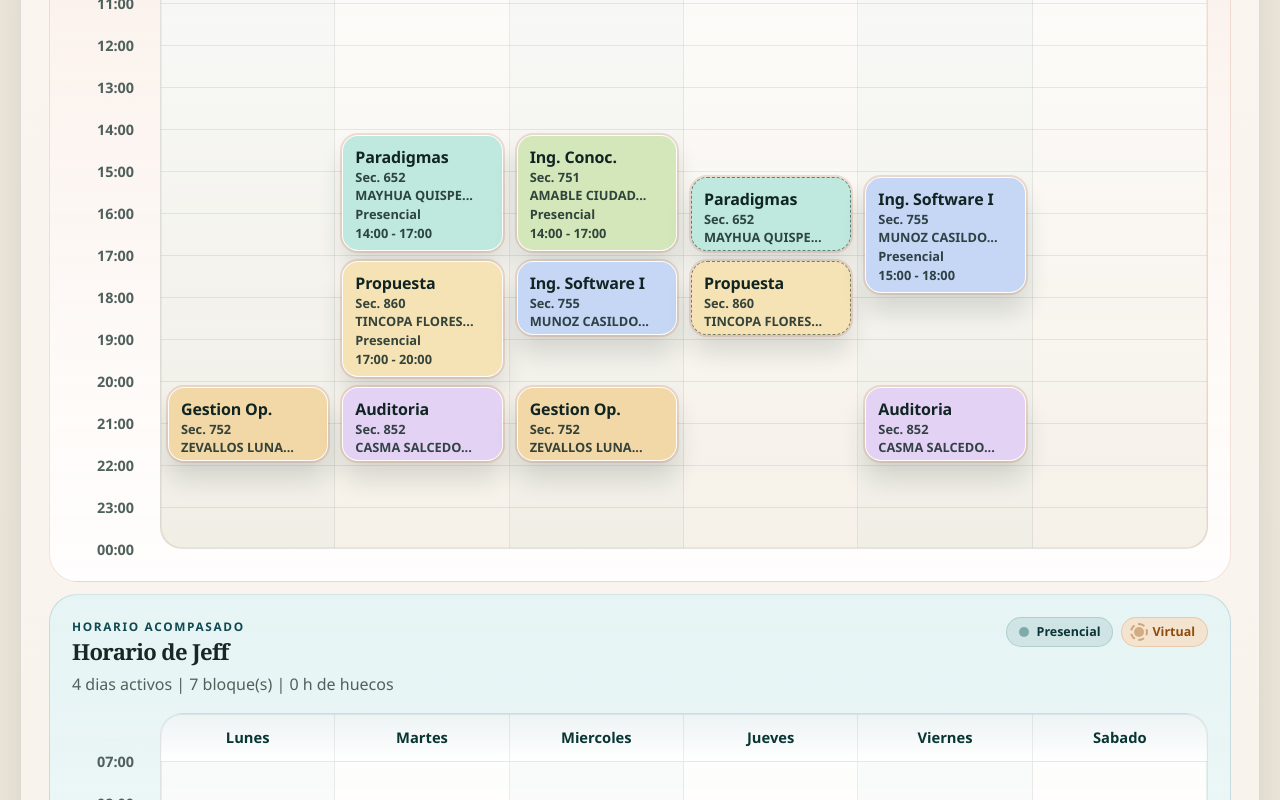
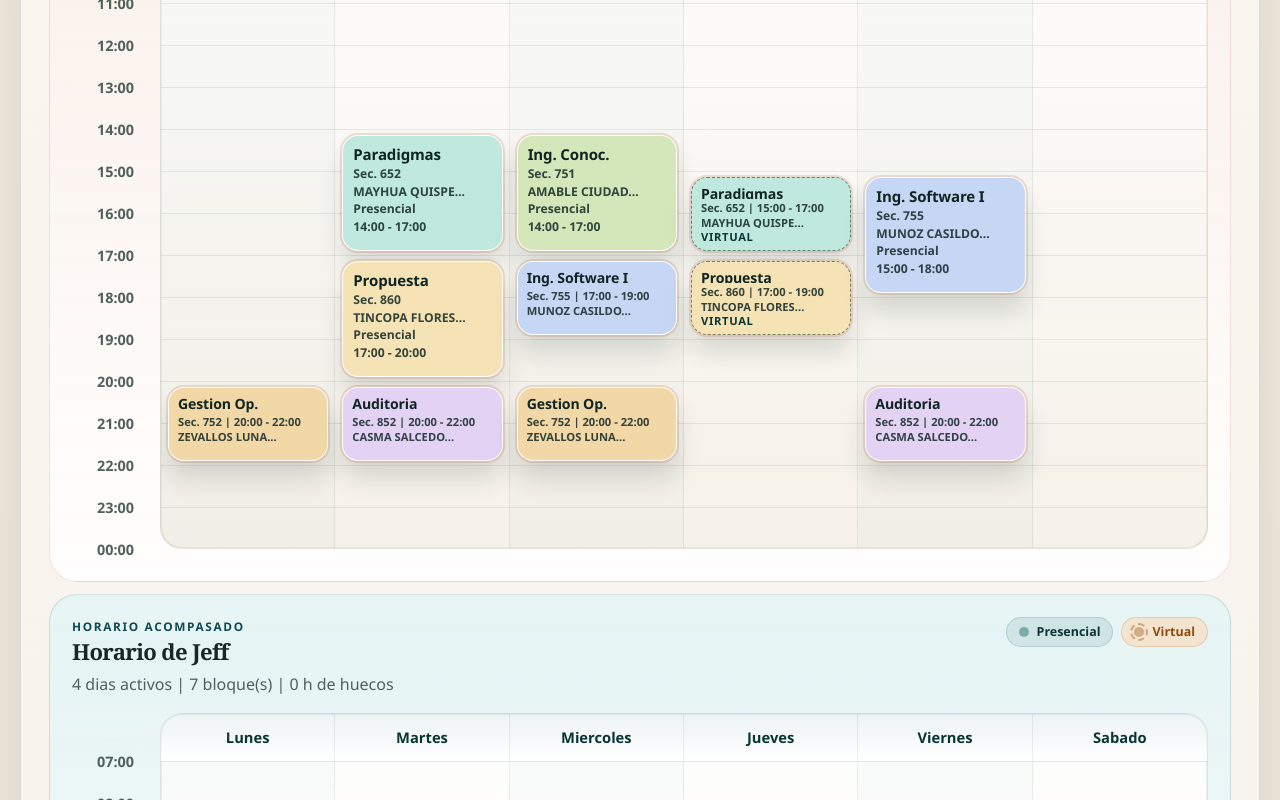
Before and after one commit to jeffangeloss/horarios, a React (Vite) app: page / in a window 1280 px wide. Shown: the part 5360-6160 px from the top of the page. Built offline with nearby package versions, Linux system fonts and the light colour scheme.

Commit message:
Adapt schedule block content to class duration

```diff
--- a/src/App.jsx
+++ b/src/App.jsx
@@ -595,10 +595,13 @@ function WeekBoard({ title, schedule, personKey }) {
 
             {schedule.meetings.map((meeting) => {
               const courseIndex = COURSES.findIndex((course) => course.code === meeting.code);
+              const durationHours = meeting.end - meeting.start;
+              const sizeClass = durationHours <= 2 ? "is-compact" : durationHours === 3 ? "is-medium" : "is-long";
+              const timeLabel = `${formatHourLabel(meeting.start)} - ${formatHourLabel(meeting.end)}`;
               return (
                 <article
                   key={`${meeting.code}-${meeting.sectionId}-${meeting.day}-${meeting.start}`}
-                  className={`meeting-block ${meeting.mode === "remote" ? "is-remote" : ""}`}
+                  className={`meeting-block ${sizeClass} ${meeting.mode === "remote" ? "is-remote" : ""}`}
                   title={`${meeting.fullName} | ${meeting.professor} | Sec. ${meeting.sectionId} | ${DAY_NAME_BY_CODE[meeting.day]} ${meeting.start}:00-${meeting.end}:00 | ${meeting.mode === "remote" ? "Virtual" : "Presencial"}`}
                   style={{
                     left: `calc(${(DAYS.indexOf(meeting.day) / DAYS.length) * 100}% + 7px)`,
@@ -609,12 +612,20 @@ function WeekBoard({ title, schedule, personKey }) {
                   }}
                 >
                   <strong className="meeting-title">{compactMeetingName(meeting.courseName)}</strong>
-                  <span className="meeting-detail">Sec. {meeting.sectionId}</span>
-                  <span className="meeting-detail">{compactProfessorName(meeting.professor)}</span>
-                  {meeting.mode === "remote" ? <span className="meeting-mode">Virtual</span> : <span className="meeting-detail">Presencial</span>}
-                  <span className="meeting-detail">
-                    {formatHourLabel(meeting.start)} - {formatHourLabel(meeting.end)}
-                  </span>
+                  {durationHours <= 2 ? (
+                    <>
+                      <span className="meeting-meta">Sec. {meeting.sectionId} | {timeLabel}</span>
+                      <span className="meeting-detail">{compactProfessorName(meeting.professor)}</span>
+                      {meeting.mode === "remote" ? <span className="meeting-mode">Virtual</span> : null}
+                    </>
+                  ) : (
+                    <>
+                      <span className="meeting-detail">Sec. {meeting.sectionId}</span>
+                      <span className="meeting-detail">{compactProfessorName(meeting.professor)}</span>
+                      {meeting.mode === "remote" ? <span className="meeting-mode">Virtual</span> : <span className="meeting-detail">Presencial</span>}
+                      <span className="meeting-meta">{timeLabel}</span>
+                    </>
+                  )}
                 </article>
               );
             })}
--- a/src/styles.css
+++ b/src/styles.css
@@ -801,6 +801,7 @@ select:focus {
 .meeting-block {
   position: absolute;
   display: grid;
+  align-content: start;
   gap: 3px;
   overflow: hidden;
   border-radius: 16px;
@@ -828,19 +829,26 @@ select:focus {
   font-size: 1rem;
   font-weight: 900;
   letter-spacing: -0.01em;
-  overflow-wrap: anywhere;
+  white-space: nowrap;
+  overflow: hidden;
+  text-overflow: ellipsis;
   line-height: 1.18;
 }
 
 .meeting-detail,
-.meeting-mode {
+.meeting-mode,
+.meeting-meta {
   display: block;
   font-size: 0.8rem;
   font-weight: 700;
   line-height: 1.22;
+  white-space: nowrap;
+  overflow: hidden;
+  text-overflow: ellipsis;
 }
 
-.meeting-detail {
+.meeting-detail,
+.meeting-meta {
   color: rgba(16, 37, 35, 0.84);
 }
 
@@ -848,6 +856,35 @@ select:focus {
   color: var(--accent-strong);
   text-transform: uppercase;
   letter-spacing: 0.06em;
+}
+
+.meeting-block.is-compact {
+  padding: 8px 9px 7px;
+  gap: 2px;
+}
+
+.meeting-block.is-compact .meeting-title {
+  font-size: 0.88rem;
+}
+
+.meeting-block.is-compact .meeting-detail,
+.meeting-block.is-compact .meeting-mode,
+.meeting-block.is-compact .meeting-meta {
+  font-size: 0.7rem;
+}
+
+.meeting-block.is-medium {
+  padding: 10px 10px 9px;
+}
+
+.meeting-block.is-medium .meeting-title {
+  font-size: 0.94rem;
+}
+
+.meeting-block.is-medium .meeting-detail,
+.meeting-block.is-medium .meeting-mode,
+.meeting-block.is-medium .meeting-meta {
+  font-size: 0.76rem;
 }
 
 .course-catalog {
@@ -993,7 +1030,8 @@ select:focus {
   }
 
   .meeting-detail,
-  .meeting-mode {
+  .meeting-mode,
+  .meeting-meta {
     font-size: 0.74rem;
   }
 }
```
